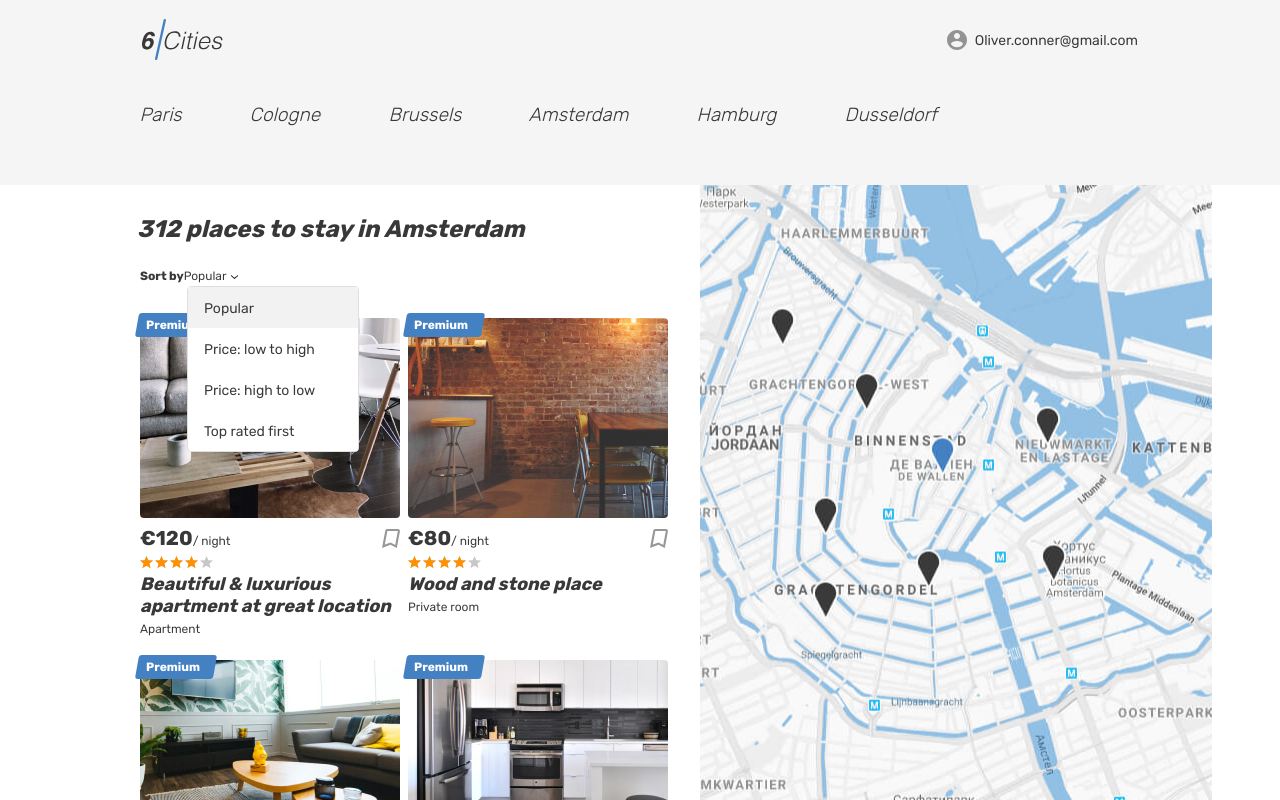
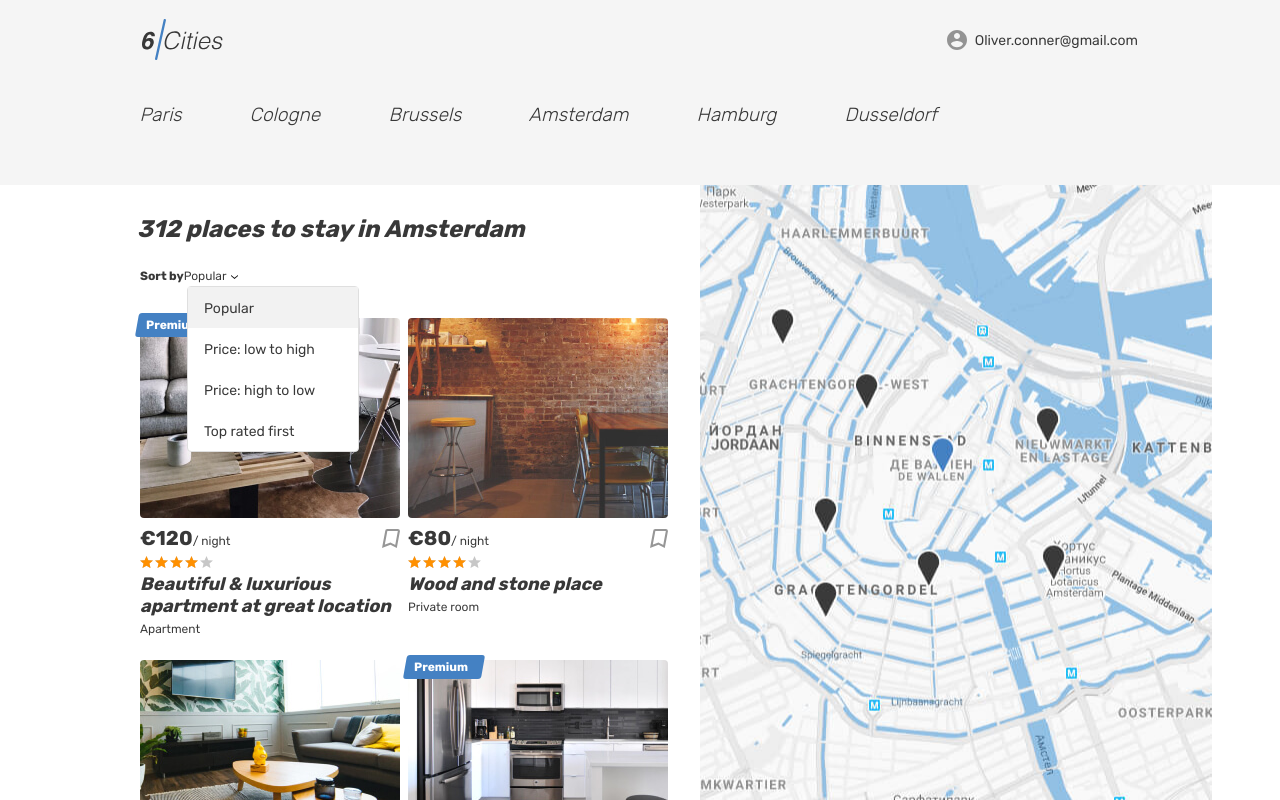
Before and after one commit to Cestrus/1618361-six-cities-5, a React app: page / in a window 1280 px wide. Built offline with nearby package versions, Linux system fonts and the light colour scheme.

Commit message:
add property stars in offers mock; have done some other changes

```diff
--- a/src/components/main/main.jsx
+++ b/src/components/main/main.jsx
@@ -6,7 +6,6 @@ import PlaceCard from "../place-card/place-card";
 import LocationsItem from "../locations-item/locations-item";
 
 const Main = (props) => {
-
   const {cities, offers} = props;
 
   return (
--- a/src/components/place-card/place-card.jsx
+++ b/src/components/place-card/place-card.jsx
@@ -1,14 +1,14 @@
 import React from 'react';
-
+import PropTypes from 'prop-types';
 
 const PlaceCard = (props) => {
-  const {imgURL, price, description, type} = props.offer;
+  const {imgURL, price, description, type, isPremium} = props.offer;
 
   return (
     <article className="cities__place-card place-card">
-      <div className="place-card__mark">
-        <span>Premium</span>
-      </div>
+      {
+        (isPremium) ? <div className="place-card__mark"><span>Premium</span></div> : null
+      }
       <div className="cities__image-wrapper place-card__image-wrapper">
         <a href="#">
           <img className="place-card__image" src={imgURL} width="260" height="200" alt="Place image"/>
@@ -42,4 +42,15 @@ const PlaceCard = (props) => {
   );
 };
 
+PlaceCard.propTypes = {
+  offer: PropTypes.shape({
+    imgURL: PropTypes.string,
+    price: PropTypes.number,
+    description: PropTypes.string,
+    type: PropTypes.string,
+    isPremium: PropTypes.bool,
+
+  })
+};
+
 export default PlaceCard;
--- a/src/mocks/offers.js
+++ b/src/mocks/offers.js
@@ -20,6 +20,7 @@ const offers = [
     bedrooms: 2,
     maxAdults: 3,
     whatsInside: [`Wi-Fi`, `Kitchen`, `Fridge`, `Washing machine`, `Dishwasher`, `Towels`, `Cabel TV`],
+    stars: 4,
   },
   {
     id: 3,
@@ -31,6 +32,7 @@ const offers = [
     bedrooms: 2,
     maxAdults: 3,
     whatsInside: [`Wi-Fi`, `Heating`, `Kitchen`, `Fridge`, `Washing machine`, `Dishwasher`, `Towels`, `Cabel TV`],
+    stars: 4,
   },
   {
     id: 4,
@@ -42,6 +44,7 @@ const offers = [
     bedrooms: 3,
     maxAdults: 4,
     whatsInside: [`Wi-Fi`, `Heating`, `Kitchen`, `Fridge`, `Washing machine`, `Coffee machine`, `Dishwasher`, `Towels`, `Baby seat`, `Cabel TV`],
+    stars: 5,
   },
   {
     id: 5,
@@ -53,6 +56,7 @@ const offers = [
     bedrooms: 3,
     maxAdults: 4,
     whatsInside: [`Wi-Fi`, `Heating`, `Kitchen`, `Fridge`, `Washing machine`, `Dishwasher`, `Towels`, `Baby seat`, `Cabel TV`],
+    stars: 5,
   }
 ];
 
```
